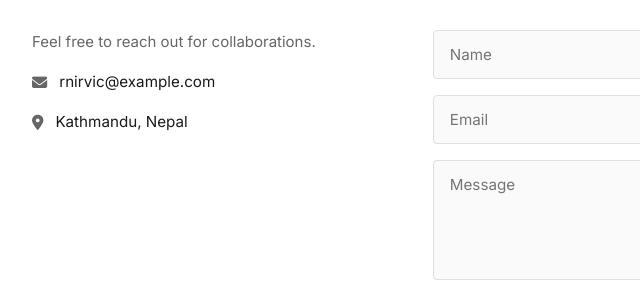
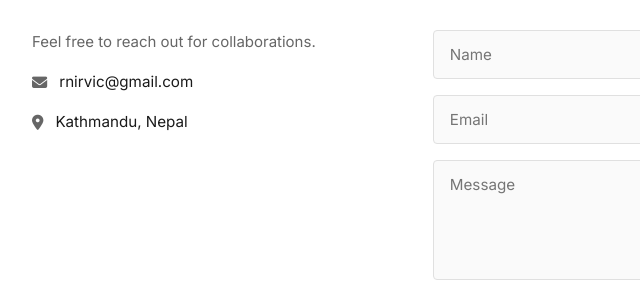
Before and after one commit to nirvicregmi/nirvicregmi.github.io, a plain HTML site: page index.html in a window 1280 px wide. Shown: the part 1895-2177 px from the top of the page, 152-792 px from the left. Drawn offline with Linux system fonts and the light colour scheme.

Commit message:
email update

```diff
--- a/index.html
+++ b/index.html
@@ -575,7 +575,7 @@
 
             <div class="info-item">
               <i class="fa-solid fa-envelope"></i>
-              <span>rnirvic@example.com</span>
+              <span>rnirvic@gmail.com</span>
             </div>
 
             <div class="info-item">
```
